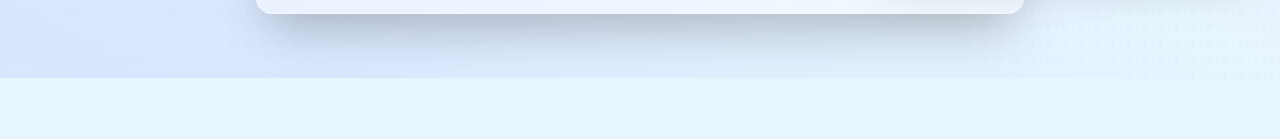
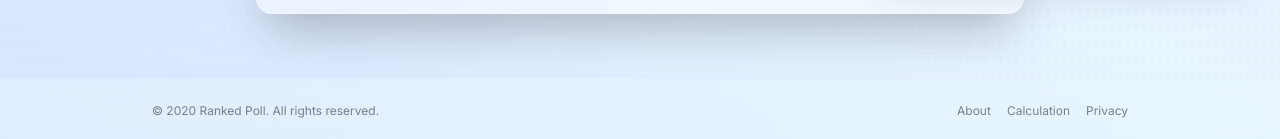
Before and after one commit to simonh531/ranked-poll, a Next.js app: page / in a window 1280 px wide. Shown: the part 813-952 px from the top of the page. Before the commit the page ends 891 px from the top, so only its background shows below. Built offline with nearby package versions, Linux system fonts and the light colour scheme; no server answers.

Commit message:
Add footer

```diff
--- a/components/ConditionalLayout.tsx
+++ b/components/ConditionalLayout.tsx
@@ -82,6 +82,18 @@ export default function ConditionalLayout({ children, avatarFallbackIcon }: Cond
       <main className="flex-1 flex flex-col w-full items-center py-8">
         {children}
       </main>
+      <footer className="w-full border-t border-indigo-100/50 dark:border-indigo-950/40 py-6 mt-auto bg-background/50 backdrop-blur-sm">
+        <div className="max-w-5xl mx-auto px-6 flex flex-col sm:flex-row justify-between items-center gap-4 text-xs text-muted-foreground/80">
+          <div>
+            &copy; {new Date().getFullYear()} Ranked Poll. All rights reserved.
+          </div>
+          <div className="flex gap-4">
+            <Link href="/about" className="hover:text-foreground transition-colors">About</Link>
+            <Link href="/about/calculation" className="hover:text-foreground transition-colors">Calculation</Link>
+            <Link href="/about/privacy" className="hover:text-foreground transition-colors">Privacy</Link>
+          </div>
+        </div>
+      </footer>
       <CookieConsent />
     </>
   );
```
